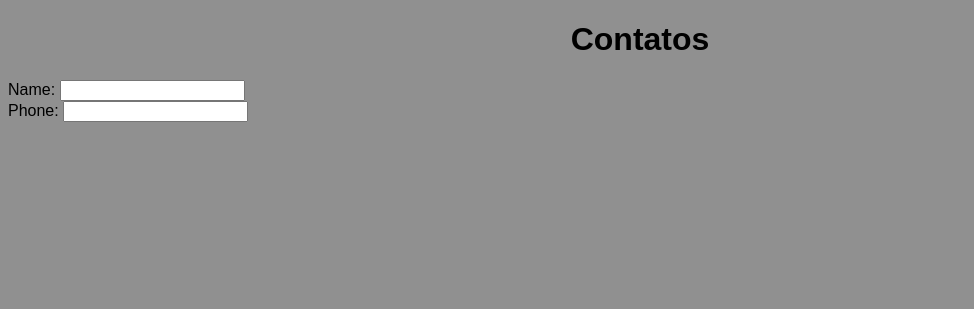
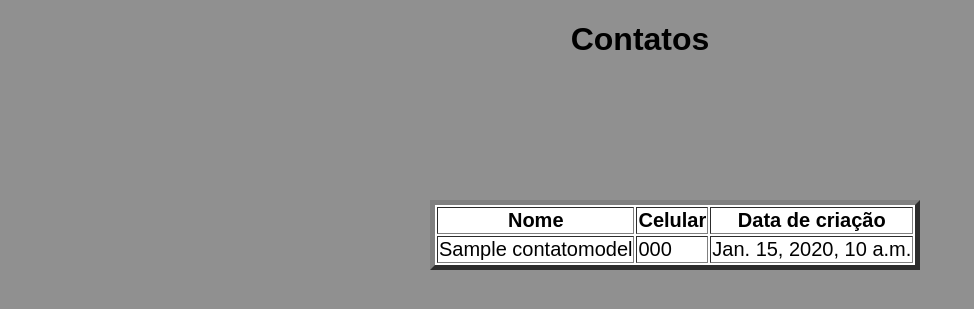
Before and after one commit to MatheusHenry21/Django-CRUD, a Django app: page /listar/ in a window 1280 px wide. Shown: the top 309 px of the page, without its empty margins (0-974 px from the left). Run offline with Django 5.2, Linux system fonts and the light colour scheme; tables that the repository leaves empty hold one stand-in row (values such as "Sample post").

Commit message:
Método listar

```diff
--- a/crud/views.py
+++ b/crud/views.py
@@ -2,6 +2,7 @@
 from django.shortcuts import render, redirect
 from django.http import HttpRequest
 from . import forms
+from . import models
 
 #HOME com POST
 def home_orm(request: HttpRequest):
@@ -19,9 +20,9 @@ def contato_post(request: HttpRequest):
     }
     return render(request, 'crud/html/adicionar.html', context)
 
-def contato_get(request: HttpRequest):
+def contato_get(request):
     context = {
-        'info': forms.ContatoForm
+        'info': models.ContatoModel.objects.all()
     }
 
     return render(request, 'crud/html/listar.html', context)
--- a/templates/crud/html/listar.html
+++ b/templates/crud/html/listar.html
@@ -16,12 +16,34 @@
         font-size: 12;
         text-align: center;
     }
+
+    table{
+        background-color: white;
+        position: absolute;
+        left: 430px;
+        top: 200px;
+        font-size: 20px;
+    }
 </style>
 
 <body>
     <h1>Contatos</h1>
-    <form>
-        {{info}}
-    </form>
+    <table border="5">
+        <thead>
+            <th>Nome</th>
+            <th>Celular</th>
+            <th>Data de criação</th>
+        </thead>
+
+        <tbody>
+            {% for ctt in info %}
+            <tr>
+                <td>{{ ctt.name }}</td>
+                <td>{{ ctt.phone }}</td>
+                <td>{{ ctt.date_created }}</td>
+            </tr>
+            {% endfor %}
+        </tbody>
+    </table>
 </body>
 </html>
```
